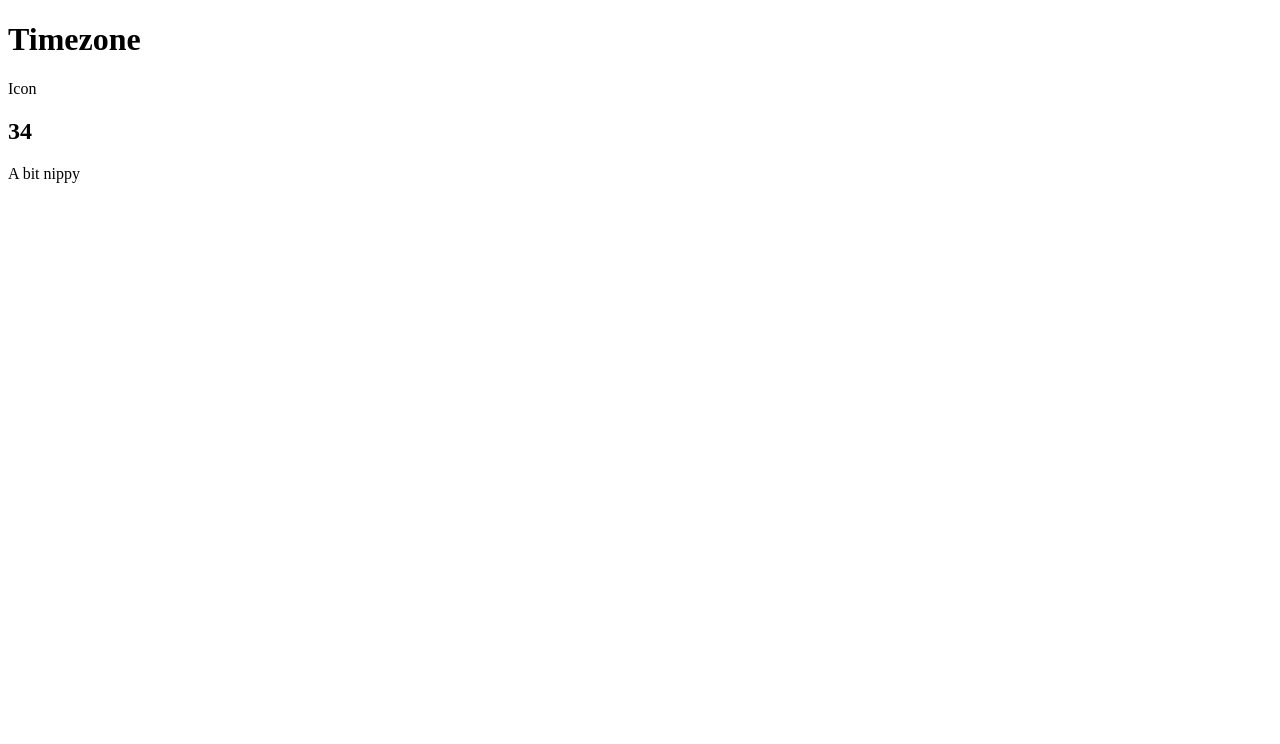
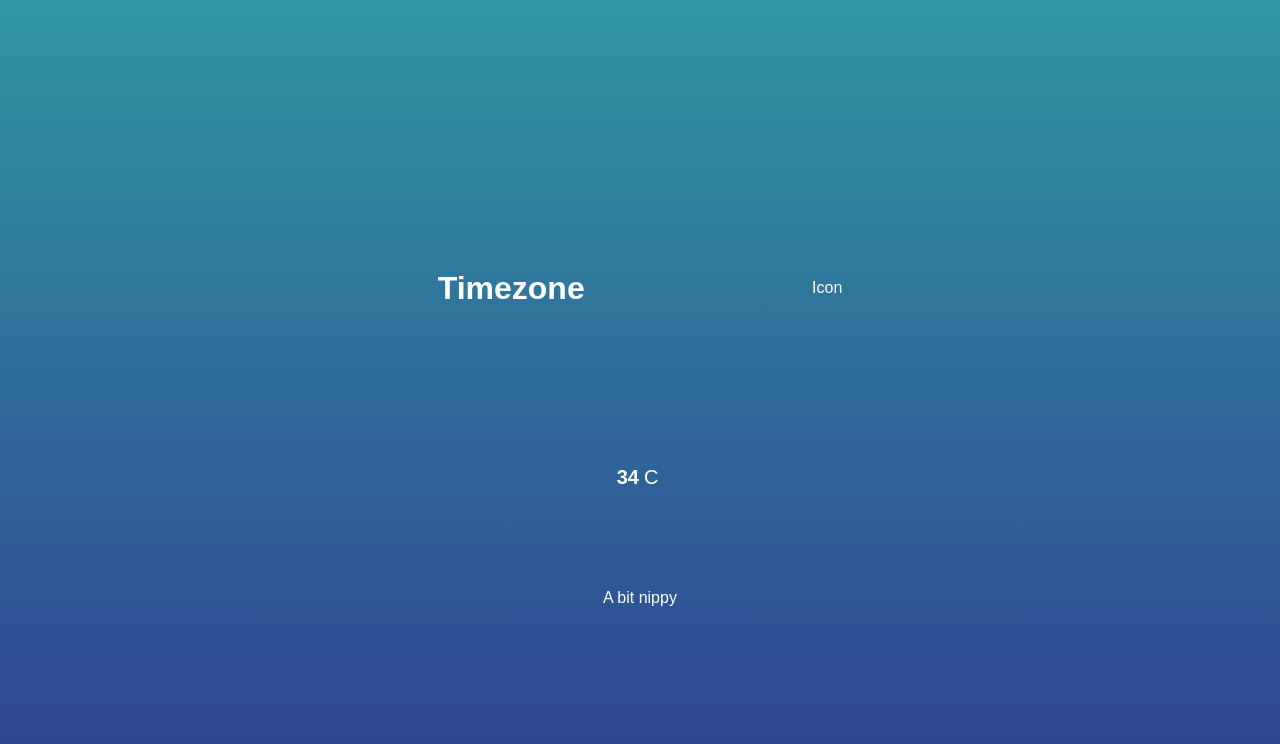
Before and after one commit to Danclarke98/CurrentWeather, a plain HTML site: page index.html in a window 1280 px wide. Drawn offline with Linux system fonts and the light colour scheme.

Commit message:
CSS created

```diff
--- a/index.html
+++ b/index.html
@@ -19,7 +19,11 @@
             <p>Icon</p>
         </div>
         <div class="temperature">
-            <h2 class="degree">34</h2>
+            <div class="degree-section">
+                <h2 class="degree">34</h2>
+                <span>C </span>
+            </div>
+
             <div class="temperature-description">A bit nippy </div>
         </div>
 
--- a/style.css
+++ b/style.css
@@ -0,0 +1,43 @@
+{
+    margin: 0;
+    padding: 0;
+    box-sizing:border-box;
+
+}
+
+body{
+    height: 100vh;
+    display: flex;
+    justify-content: center;
+    flex-direction: column;
+    align-items: center;
+    background: linear-gradient(rgb(47,150,163), rgb(48,62,143));
+    font-family: Arial, Helvetica, sans-serif;
+    color: white;
+}
+
+.location,
+.temperature{
+    height: 30vh;
+    width: 50%;
+    display: flex;
+    justify-content: space-around;
+    align-items: center;
+
+}
+.temperature{
+    flex-direction: column;
+}
+.degree-section{
+    display: flex;
+    align-items: center;
+    cursor: pointer;
+}
+.degree-section span{
+    margin: 5px;
+    font-size: 20px;
+}
+.degree-section h2{
+    font-size: 20px
+
+}1
```
